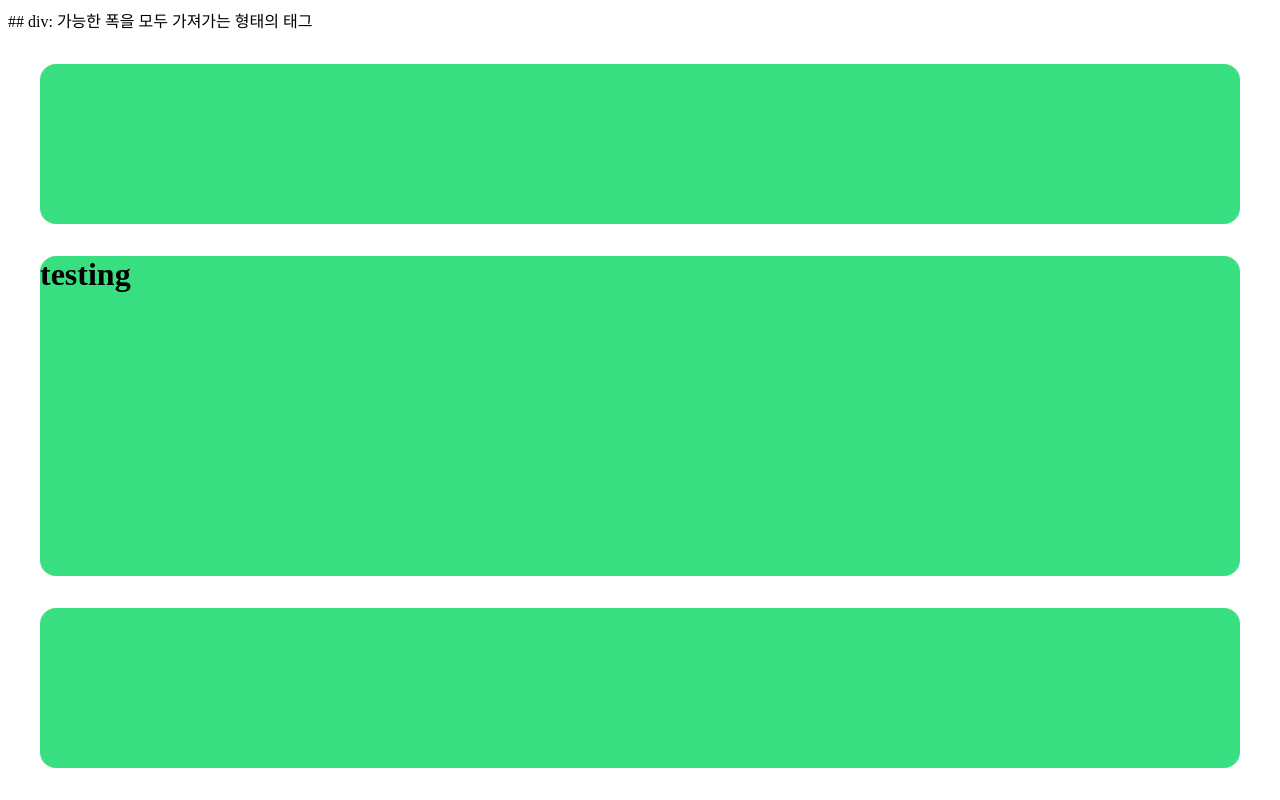
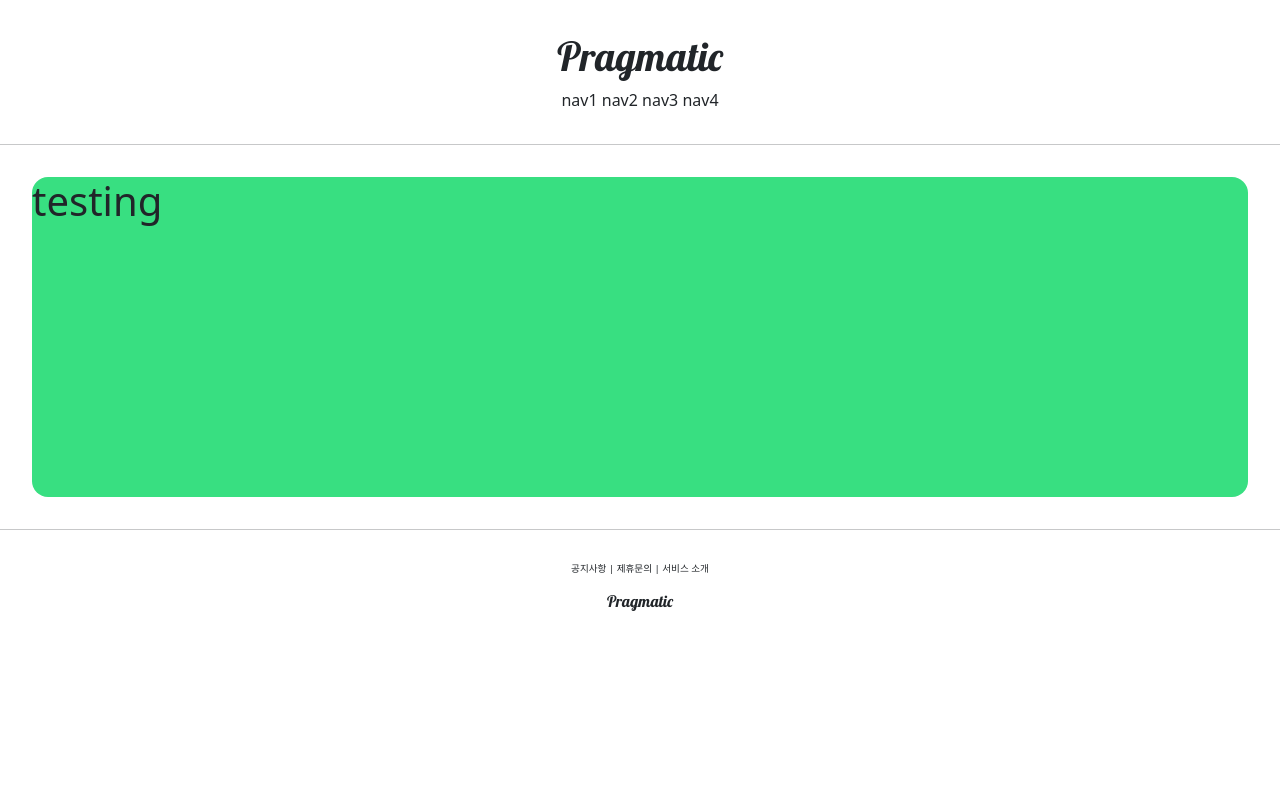
Before and after one commit to HongB1/django_tutorial, a Django app: page /account/hello_world/ in a window 1280 px wide. Run offline with Django 4.2, Linux system fonts and the light colour scheme.

Commit message:
django course 10 - modify Header & Footer commit

```diff
--- a/templates/base.html
+++ b/templates/base.html
@@ -2,15 +2,19 @@
 <html lang="ko">
 
 {%  include 'head.html'%}
-## div: 가능한 폭을 모두 가져가는 형태의 태그
+{### div: 가능한 폭을 모두 가져가는 형태의 태그#}
 
 
 <body>
 
     {% include 'header.html' %}
 
+    <hr>
+
     {% block content %}
     {% endblock %}
+
+    <hr>
 
     {% include 'footer.html' %}
 </body>
--- a/templates/footer.html
+++ b/templates/footer.html
@@ -1,3 +1,11 @@
-    <div style="height: 10rem; background-color: #38df81; border-radius: 1rem; margin: 2rem;">
+    <div style="text-align: center; margin-top: 2rem">
 
+        <div style="font-size: .6rem">
+            <span>공지사항</span>   |
+            <span>제휴문의</span>   |
+            <span>서비스 소개</span>
+        </div>
+        <div style="margin-top: 1rem">
+            <h6 style="margin-top: 1rem; font-family: 'Lobster', cursive;">Pragmatic</h6>
+        </div>
     </div>
--- a/templates/head.html
+++ b/templates/head.html
@@ -2,4 +2,12 @@
 <head>
     <meta charset="UTF-8">
     <title>Pragmatic</title>
+
+{#    BOOTSTRAP LINK#}
+    <link href="https://cdn.jsdelivr.net/npm/bootstrap@5.1.3/dist/css/bootstrap.min.css" rel="stylesheet" integrity="sha384-1BmE4kWBq78iYhFldvKuhfTAU6auU8tT94WrHftjDbrCEXSU1oBoqyl2QvZ6jIW3" crossorigin="anonymous">
+
+{#    GOOGLE FONTS LINK #}
+    <link rel="preconnect" href="https://fonts.googleapis.com">
+    <link rel="preconnect" href="https://fonts.gstatic.com" crossorigin>
+    <link href="https://fonts.googleapis.com/css2?family=Lobster&display=swap" rel="stylesheet">
 </head>
--- a/templates/header.html
+++ b/templates/header.html
@@ -1,3 +1,11 @@
-    <div style="height: 10rem; background-color: #38df81; border-radius: 1rem; margin: 2rem;">
-
+    <div style="text-align: center; margin: 2rem 0; ">
+        <div>
+            <h1 style="font-family: 'Lobster', cursive;">Pragmatic</h1>
+        </div>
+        <div>
+            <span>nav1</span>
+            <span>nav2</span>
+            <span>nav3</span>
+            <span>nav4</span>
+        </div>
     </div>
```
